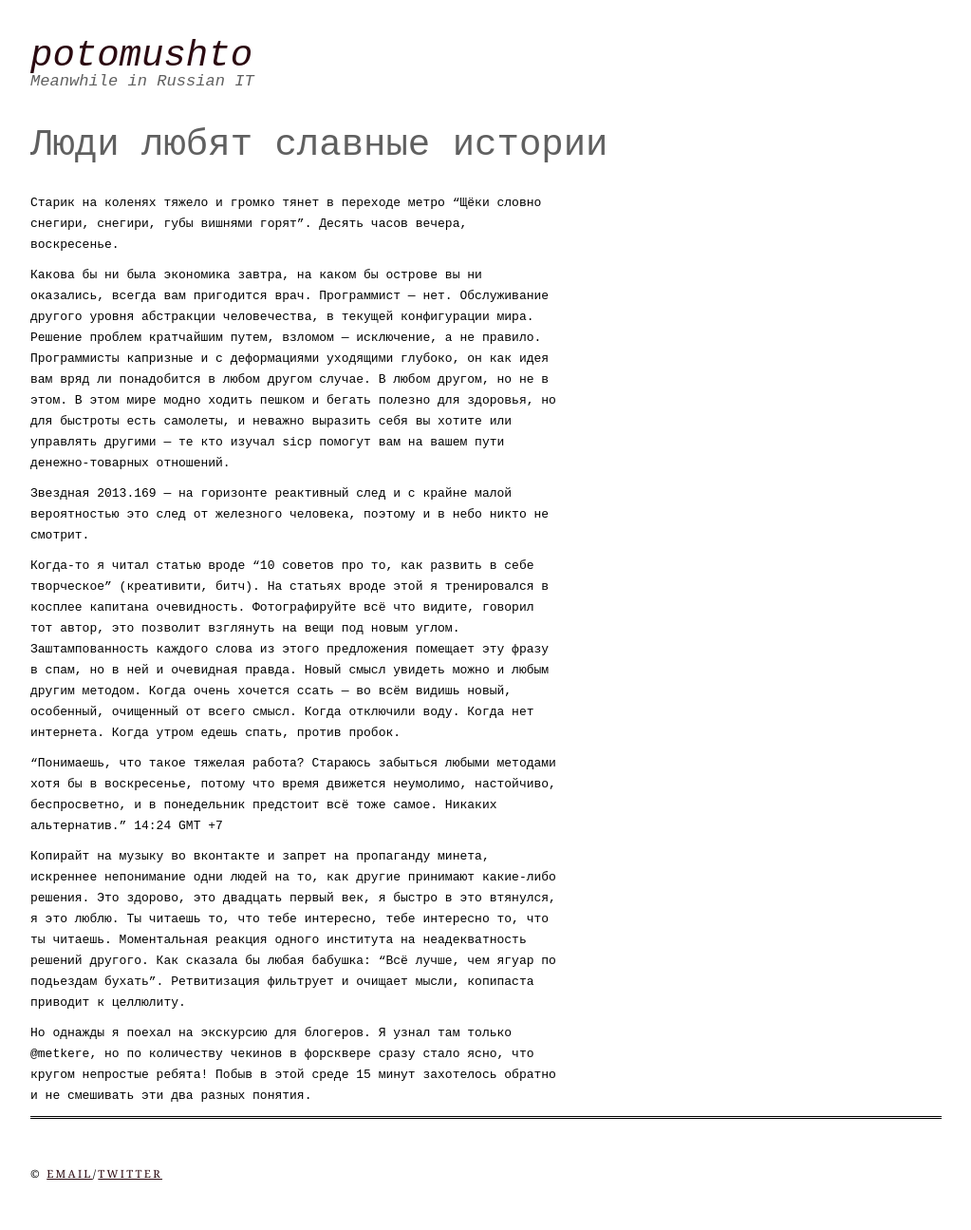
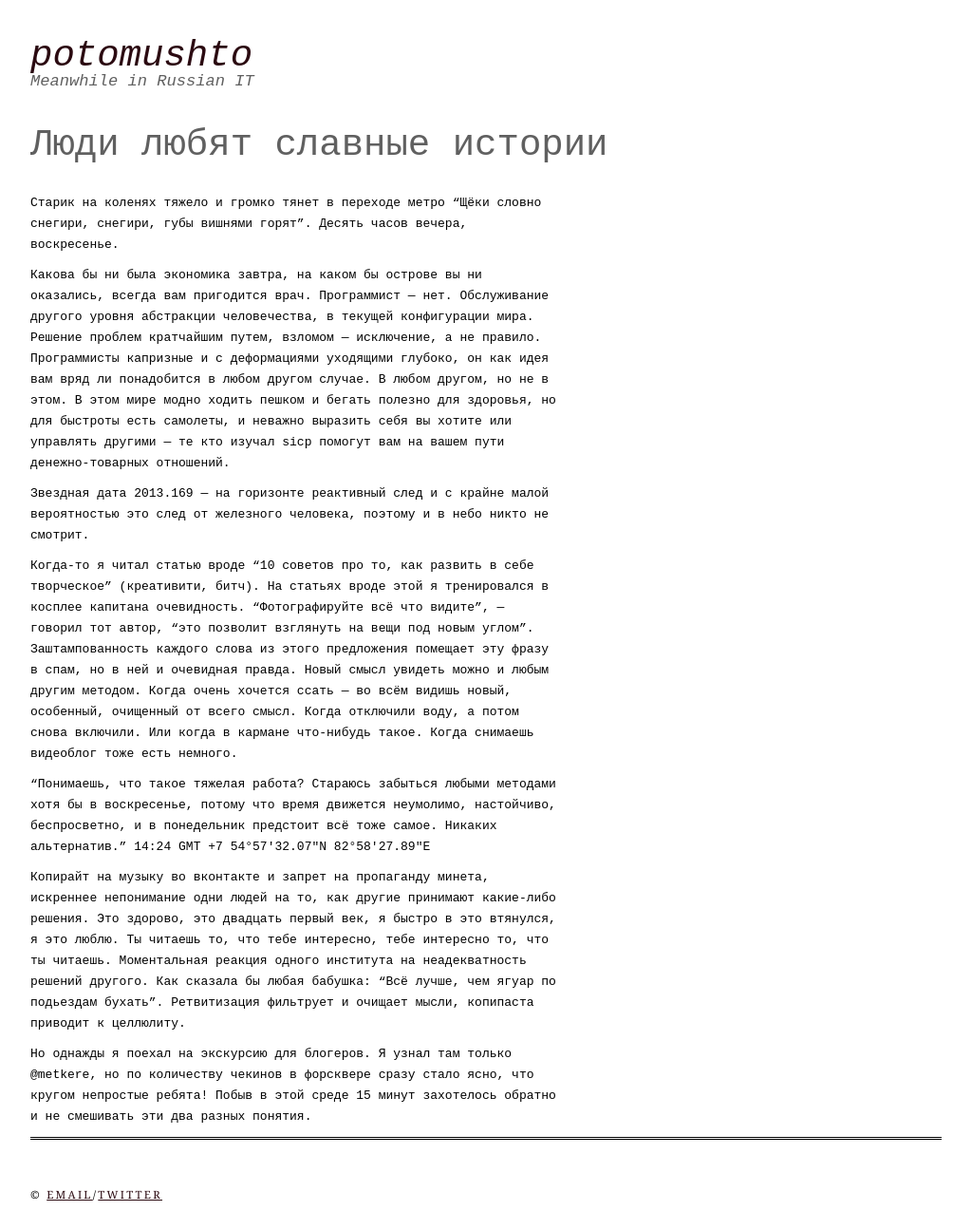
Before and after one commit to ptmt/ptmt.github.com, a Jekyll site: the page built from _posts/2013-06-17-people-love-a-good-story.md, in a window 1280 px wide. Shown: the whole page at 95% size, without its empty margins (128-1151 px from the left). Built offline with Jekyll 4.4.1, drawn with Linux system fonts in a browser that asks for light colours; Markdown is read by kramdown in place of the engine named in the settings; before the commit the page ends 1273 px from its top, so only the background shows below that.

Commit message:
Update 2013-06-17-people-love-a-good-story.md

```diff
--- a/_posts/2013-06-17-people-love-a-good-story.md
+++ b/_posts/2013-06-17-people-love-a-good-story.md
@@ -8,11 +8,11 @@ title: Люди любят славные истории
 
 Какова бы ни была экономика завтра, на каком бы острове вы ни оказались, всегда вам пригодится врач. Программист — нет. Обслуживание другого уровня абстракции человечества, в текущей конфигурации мира. Решение проблем кратчайшим путем, взломом — исключение, а не правило. Программисты капризные и с деформациями уходящими глубоко, он как идея вам вряд ли понадобится в любом другом случае. В любом другом, но не в этом. В этом мире модно ходить пешком и бегать полезно для здоровья, но для быстроты есть самолеты, и неважно выразить себя вы хотите или управлять другими — те кто изучал sicp помогут вам на вашем пути денежно-товарных отношений.
 
-Звездная 2013.169 — на горизонте реактивный след и с крайне малой вероятностью это след от железного человека, поэтому и в небо никто не смотрит.
+Звездная дата 2013.169 — на горизонте реактивный след и с крайне малой вероятностью это след от железного человека, поэтому и в небо никто не смотрит.
 
-Когда-то я читал статью вроде "10 советов про то, как развить в себе творческое" (креативити, битч). На статьях вроде этой я тренировался в косплее капитана очевидность. Фотографируйте всё что видите, говорил тот автор, это позволит взглянуть на вещи под новым углом. Заштампованность каждого слова из этого предложения помещает эту фразу в спам, но в ней и очевидная правда. Новый смысл увидеть можно и любым другим методом. Когда очень хочется ссать — во всём видишь новый, особенный, очищенный от всего смысл. Когда отключили воду. Когда нет интернета. Когда утром едешь спать, против пробок.
+Когда-то я читал статью вроде "10 советов про то, как развить в себе творческое" (креативити, битч). На статьях вроде этой я тренировался в косплее капитана очевидность. "Фотографируйте всё что видите", — говорил тот автор, "это позволит взглянуть на вещи под новым углом". Заштампованность каждого слова из этого предложения помещает эту фразу в спам, но в ней и очевидная правда. Новый смысл увидеть можно и любым другим методом. Когда очень хочется ссать — во всём видишь новый, особенный, очищенный от всего смысл. Когда отключили воду, а потом снова включили. Или когда в кармане что-нибудь такое. Когда снимаешь видеоблог тоже есть немного.
 
-"Понимаешь, что такое тяжелая работа? Стараюсь забыться любыми методами хотя бы в воскресенье, потому что время движется неумолимо, настойчиво, беспросветно, и в понедельник предстоит всё тоже самое. Никаких альтернатив." 14:24 GMT +7
+"Понимаешь, что такое тяжелая работа? Стараюсь забыться любыми методами хотя бы в воскресенье, потому что время движется неумолимо, настойчиво, беспросветно, и в понедельник предстоит всё тоже самое. Никаких альтернатив." 14:24 GMT +7 54°57′32.07″N 82°58′27.89″E
 
 Копирайт на музыку во вконтакте и запрет на пропаганду минета, искреннее непонимание одни людей на то, как другие принимают какие-либо решения. Это здорово, это двадцать первый век, я быстро в это втянулся, я это люблю. Ты читаешь то, что тебе интересно, тебе интересно то, что ты читаешь. Моментальная реакция одного института на неадекватность решений другого. Как сказала бы любая бабушка: "Всё лучше, чем ягуар по подьездам бухать". Ретвитизация фильтрует и очищает мысли, копипаста приводит к целлюлиту.
 
```
